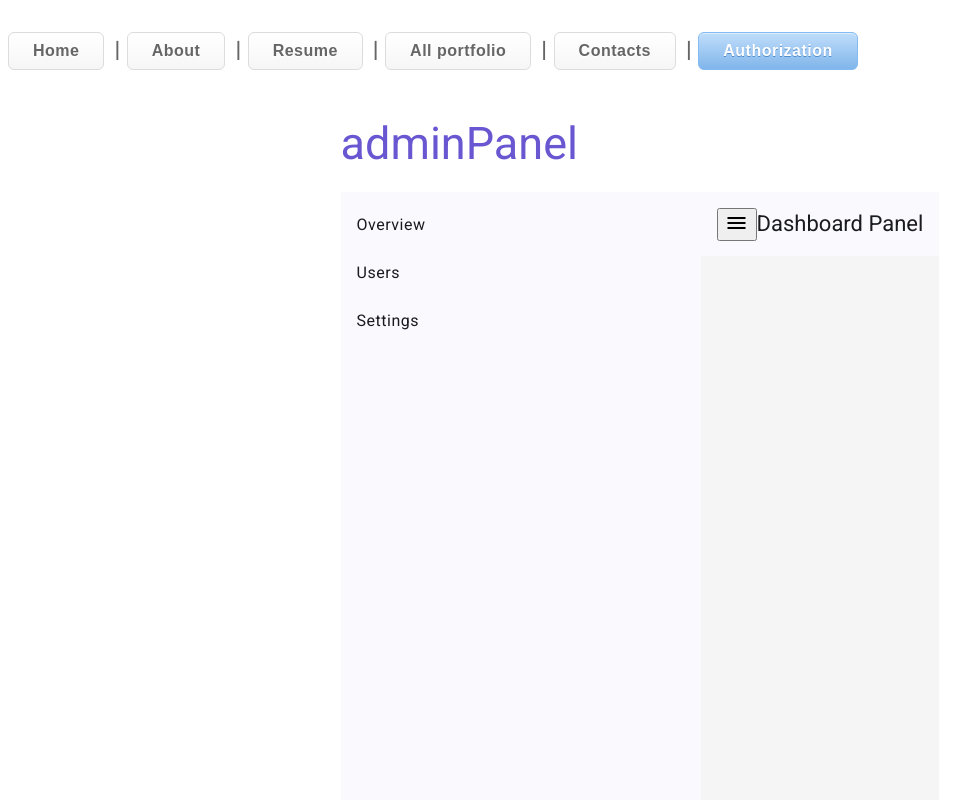
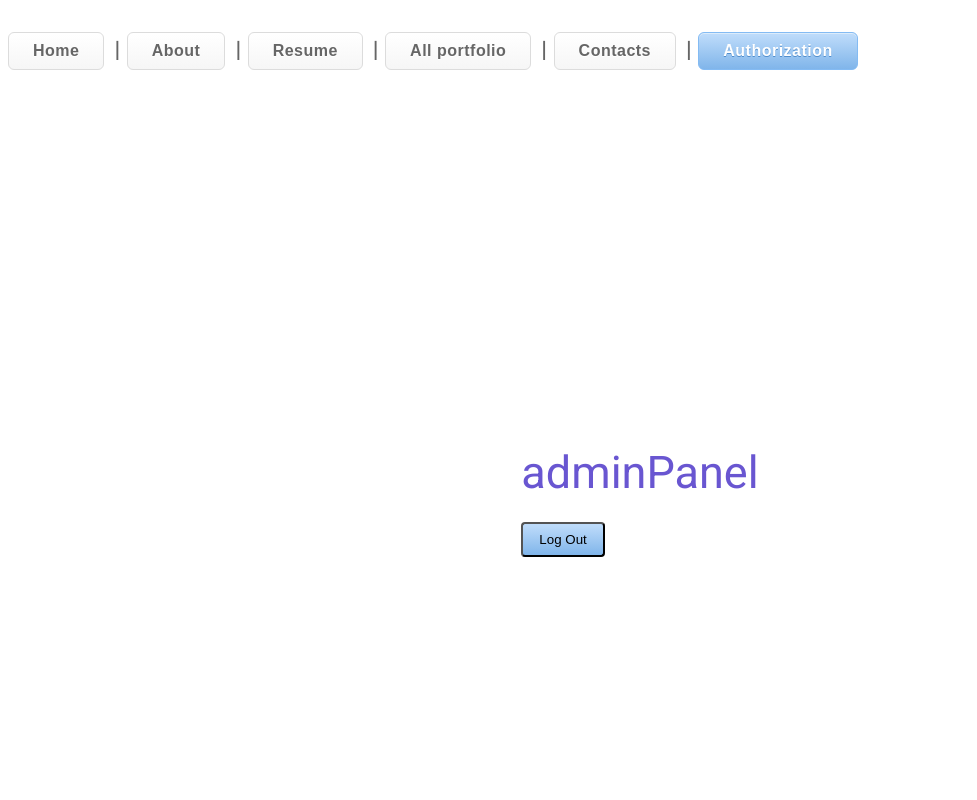
Before and after one commit to AlexandrSherbina/my-portfolio, an Angular app: page /app-login in a window 1280 px wide. Shown: the top 800 px of the page, without its empty margins (0-977 px from the left). Built offline with nearby package versions, Linux system fonts and the light colour scheme; sample sign-in values are in the browser's storage.

Commit message:
fixed routes v2 working

```diff
--- a/src/app/app.routes.ts
+++ b/src/app/app.routes.ts
@@ -1,8 +1,9 @@
 import { Routes } from '@angular/router';
+import { PageNotFoundComponent } from './page-not-found/page-not-found.component';
 
 export const routes: Routes = [
     { path: '', redirectTo: 'app-home', pathMatch: 'full' },
+    { path: 'admin', loadChildren: () => import('./admin/admin.module').then(m => m.AdminModule) },
     { path: '', loadChildren: () => import('./public/public.module').then(m => m.PublicModule) },
-    { path: 'admin', loadChildren: () => import('./admin/admin.module').then(m => m.AdminModule) },
-    { path: '**', redirectTo: 'app-home' }
+    { path: '**', component: PageNotFoundComponent }
 ];
--- a/src/app/login/login.component.html
+++ b/src/app/login/login.component.html
@@ -1,7 +1,7 @@
 <div class="container-admin" *ngIf="isUser(); else loginForm">
     <h2 class="user-offline">adminPanel</h2>
 
-    <app-admin-dashboard></app-admin-dashboard>
+    <!-- <app-admin-dashboard></app-admin-dashboard> -->
     <button class="btn-primary-pf" (click)="logOut()">Log Out</button>
 </div>
 
--- a/src/app/login/login.component.ts
+++ b/src/app/login/login.component.ts
@@ -26,7 +26,7 @@ export class LoginComponent {
     this.authService.login(this.username, this.password).subscribe(
       response => {
         localStorage.setItem('token', response.token);
-        this.router.navigate(['/app-resume']);
+        this.router.navigate(['/admin']);
       },
       error => {
         console.error('Login failed', error);
--- a/src/app/public/public-routing.module.ts
+++ b/src/app/public/public-routing.module.ts
@@ -19,7 +19,7 @@ const routes: Routes = [
   { path: 'app-all-portfolio', component: AllPortfolioComponent },
   { path: 'app-contacts', component: ContactsComponent },
   { path: 'app-login', component: LoginComponent },
-  { path: '**', component: PageNotFoundComponent }
+
 ];
 
 
```
